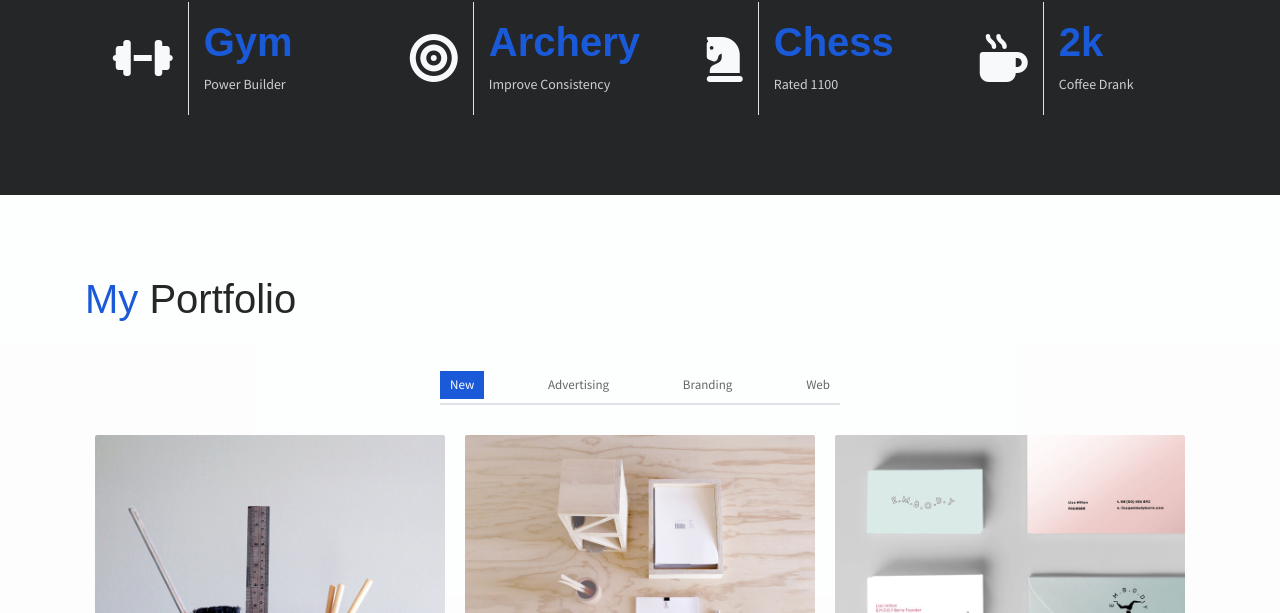
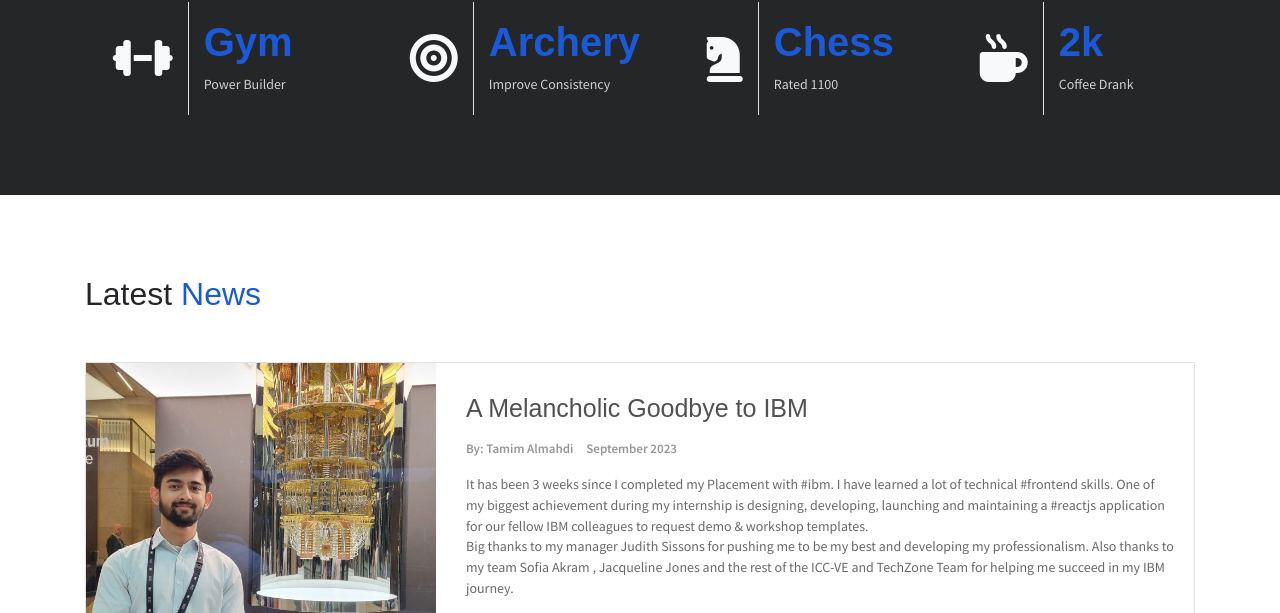
Before and after one commit to tamimalmahdi/talmahdi, a plain HTML site: page index.html in a window 1280 px wide. Shown: the part 2453-3066 px from the top of the page. Drawn offline with Linux system fonts and the light colour scheme.

Commit message:
Hide portfolio

```diff
--- a/index.html
+++ b/index.html
@@ -457,7 +457,7 @@
     </section> -->
 
     <!-- Portfolio Section -->
-    <section class="section bg-custom-gray" id="portfolio">
+    <!-- <section class="section bg-custom-gray" id="portfolio">
         <div class="container">
             <h1 class="mb-5"><span class="text-danger">My</span> Portfolio</h1>
             <div class="portfolio">
@@ -637,7 +637,7 @@
                 </div>
             </div>
         </div>
-    </section>
+    </section> -->
     <!-- End of portfolio section -->
 
     <section class="section" id="blog">
```
